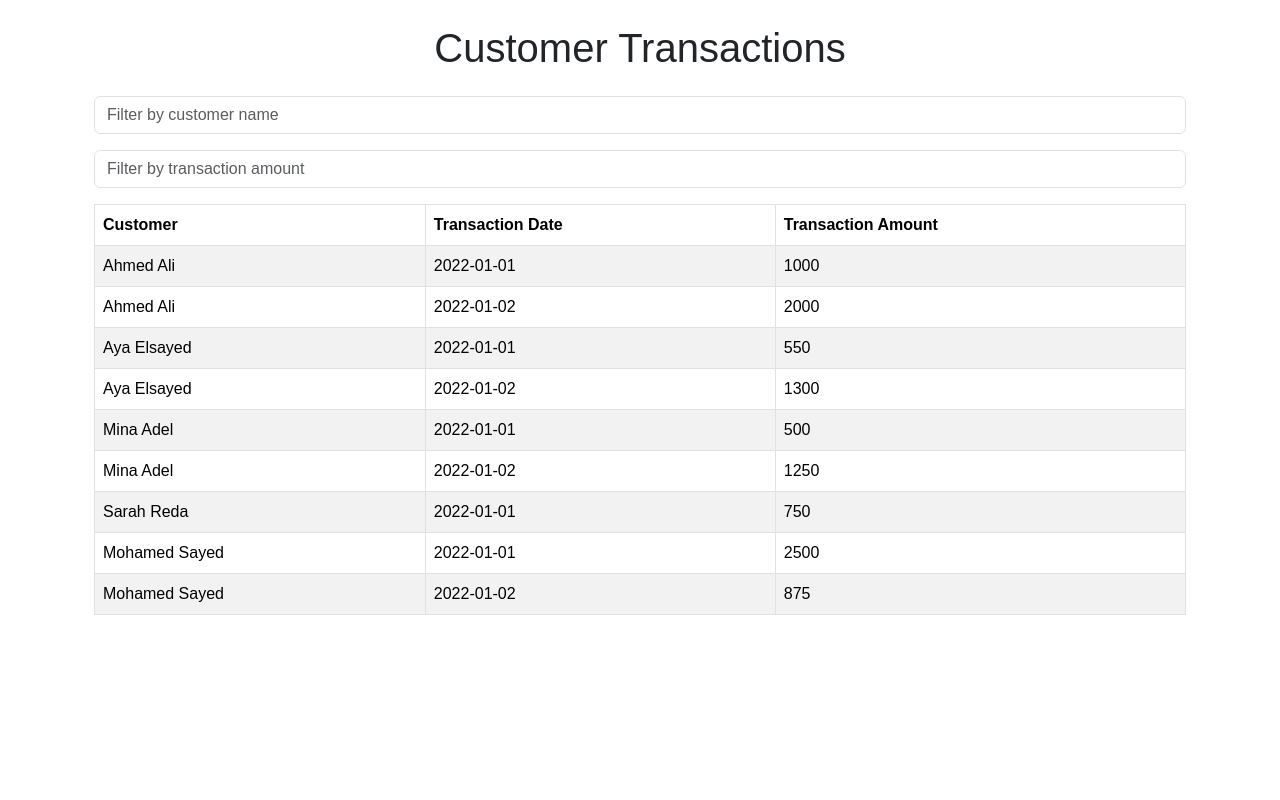
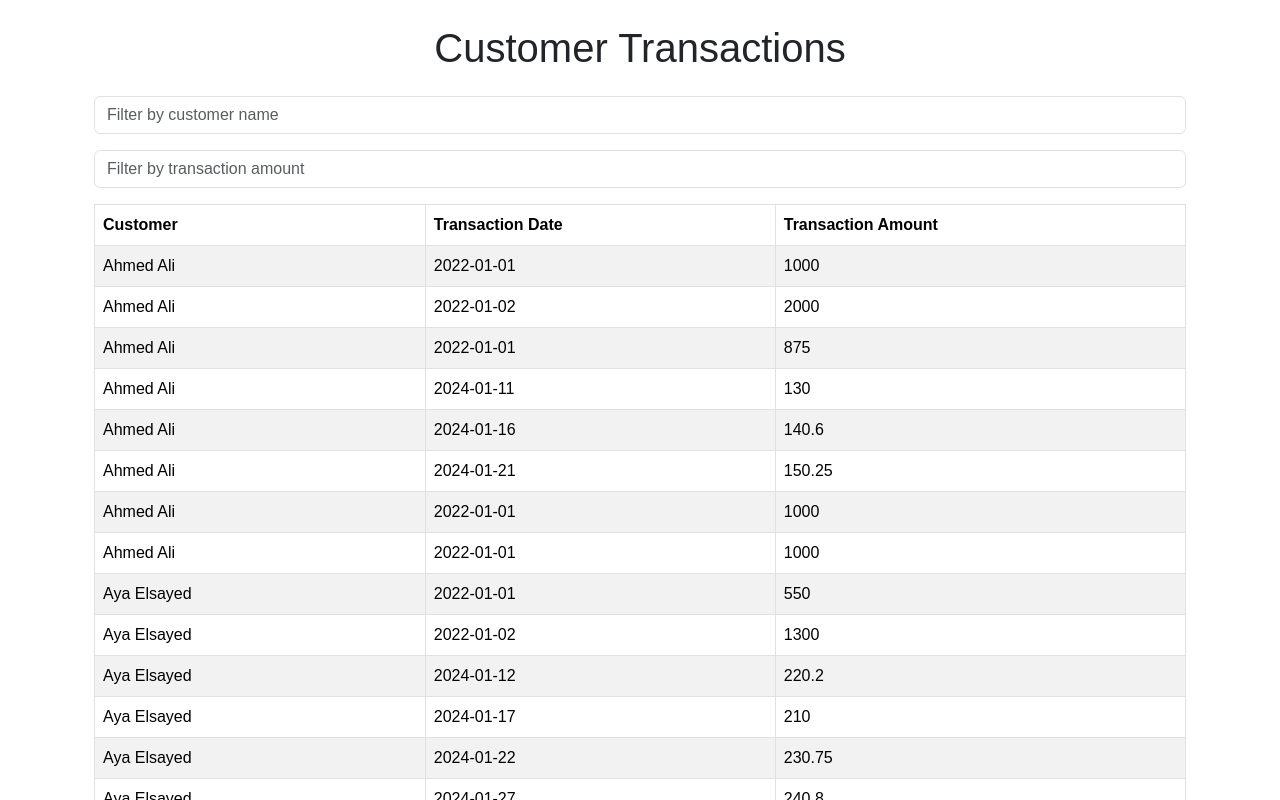
Before and after one commit to PhiloAtef/customer-transactions, a React (Create React App) app: page / in a window 1280 px wide. Shown: the top 800 px of the page. Built offline with nearby package versions, Linux system fonts and the light colour scheme; data requests are answered from the project's data file.

Commit message:
transactions graph now aggregates all data correctly using react-chart

```diff
--- a/db.json
+++ b/db.json
@@ -15,6 +15,28 @@
         { "id": 6, "customer_id": 4, "date": "2022-01-01", "amount": 750 },
         { "id": 7, "customer_id": 3, "date": "2022-01-02", "amount": 1250 },
         { "id": 8, "customer_id": 5, "date": "2022-01-01", "amount": 2500 },
-        { "id": 9, "customer_id": 5, "date": "2022-01-02", "amount": 875 }
+        { "id": 9, "customer_id": 5, "date": "2022-01-02", "amount": 875 },
+        { "id": 10, "customer_id": 1, "date": "2022-01-01", "amount": 875 },
+        { "id": 11, "customer_id": 1, "date": "2024-01-11", "amount": 130.00 },
+        { "id": 12, "customer_id": 2, "date": "2024-01-12", "amount": 220.20 },
+        { "id": 13, "customer_id": 3, "date": "2024-01-13", "amount": 340.45 },
+        { "id": 14, "customer_id": 4, "date": "2024-01-14", "amount": 260.15 },
+        { "id": 15, "customer_id": 5, "date": "2024-01-15", "amount": 280.30 },
+        { "id": 16, "customer_id": 1, "date": "2024-01-16", "amount": 140.60 },
+        { "id": 17, "customer_id": 2, "date": "2024-01-17", "amount": 210.00 },
+        { "id": 18, "customer_id": 3, "date": "2024-01-18", "amount": 360.90 },
+        { "id": 19, "customer_id": 4, "date": "2024-01-19", "amount": 270.45 },
+        { "id": 20, "customer_id": 5, "date": "2024-01-20", "amount": 290.80 },
+        { "id": 21, "customer_id": 1, "date": "2024-01-21", "amount": 150.25 },
+        { "id": 22, "customer_id": 2, "date": "2024-01-22", "amount": 230.75 },
+        { "id": 23, "customer_id": 3, "date": "2024-01-23", "amount": 370.50 },
+        { "id": 24, "customer_id": 4, "date": "2024-01-24", "amount": 280.90 },
+        { "id": 25, "customer_id": 5, "date": "2024-01-25", "amount": 300.60 },
+        { "id": 27, "customer_id": 2, "date": "2024-01-27", "amount": 240.80 },
+        { "id": 28, "customer_id": 3, "date": "2024-01-28", "amount": 380.20 },
+        { "id": 29, "customer_id": 4, "date": "2024-01-29", "amount": 290.35 },
+        { "id": 30, "customer_id": 5, "date": "2024-01-30", "amount": 310.40 },
+        { "id": 31, "customer_id": 1, "date": "2022-01-01", "amount": 1000 },
+        { "id": 32, "customer_id": 1, "date": "2022-01-01", "amount": 1000 }
     ]
 }
--- a/src/Components/TransactionGraph.jsx
+++ b/src/Components/TransactionGraph.jsx
@@ -1,31 +1,60 @@
-import React from 'react';
-import { Line } from 'react-chartjs-2';
+import React, { useEffect } from 'react';
 import { Chart, registerables } from 'chart.js';
 
 Chart.register(...registerables);
 
-const TransactionGraph = ({ transactions, customerId }) => {
+const TransactionGraph = ({ customerId, transactions }) => {
+  useEffect(() => {
+    const customerTransactions = transactions.filter(
+      (transaction) => transaction.customer_id === customerId
+    );
 
-  const customerTransactions = transactions.filter(transaction => transaction.customer_id === customerId);
+    // Aggregate transactions by date
+    const aggregatedData = customerTransactions.reduce((acc, transaction) => {
+      const date = transaction.date;
+      if (!acc[date]) {
+        acc[date] = 0;
+      }
+      acc[date] += transaction.amount;
+      return acc;
+    }, {});
 
-  const data = {
-    labels: customerTransactions.map(transaction => transaction.date),
-    datasets: [
-      {
-        label: 'Transaction Amount',
-        data: customerTransactions.map(transaction => transaction.amount),
-        fill: false,
-        borderColor: 'rgba(75,192,192,1)',
+    const dates = Object.keys(aggregatedData);
+    const amounts = Object.values(aggregatedData);
+
+    // Destroy previous chart instance if it exists
+    if (window.myChart) {
+      window.myChart.destroy();
+    }
+
+    const ctx = document.getElementById('transactionGraph').getContext('2d');
+    window.myChart = new Chart(ctx, {
+      type: 'line',
+      data: {
+        labels: dates,
+        datasets: [{
+          label: 'Total Transaction Amount per Day',
+          data: amounts,
+          backgroundColor: 'rgba(75, 192, 192, 0.2)',
+          borderColor: 'rgba(75, 192, 192, 1)',
+          borderWidth: 1
+        }]
       },
-    ],
-  };
+      options: {
+        scales: {
+          y: {
+            beginAtZero: true
+          }
+        }
+      }
+    });
+  }, [customerId, transactions]);
 
-  return <>
-  <div className="container my-4">
-      <h2>Transaction Graph</h2>
-      <Line data={data} />
+  return (
+    <div className="container my-4">
+      <canvas id="transactionGraph"></canvas>
     </div>
-  </>
+  );
 };
 
 export default TransactionGraph;
```
